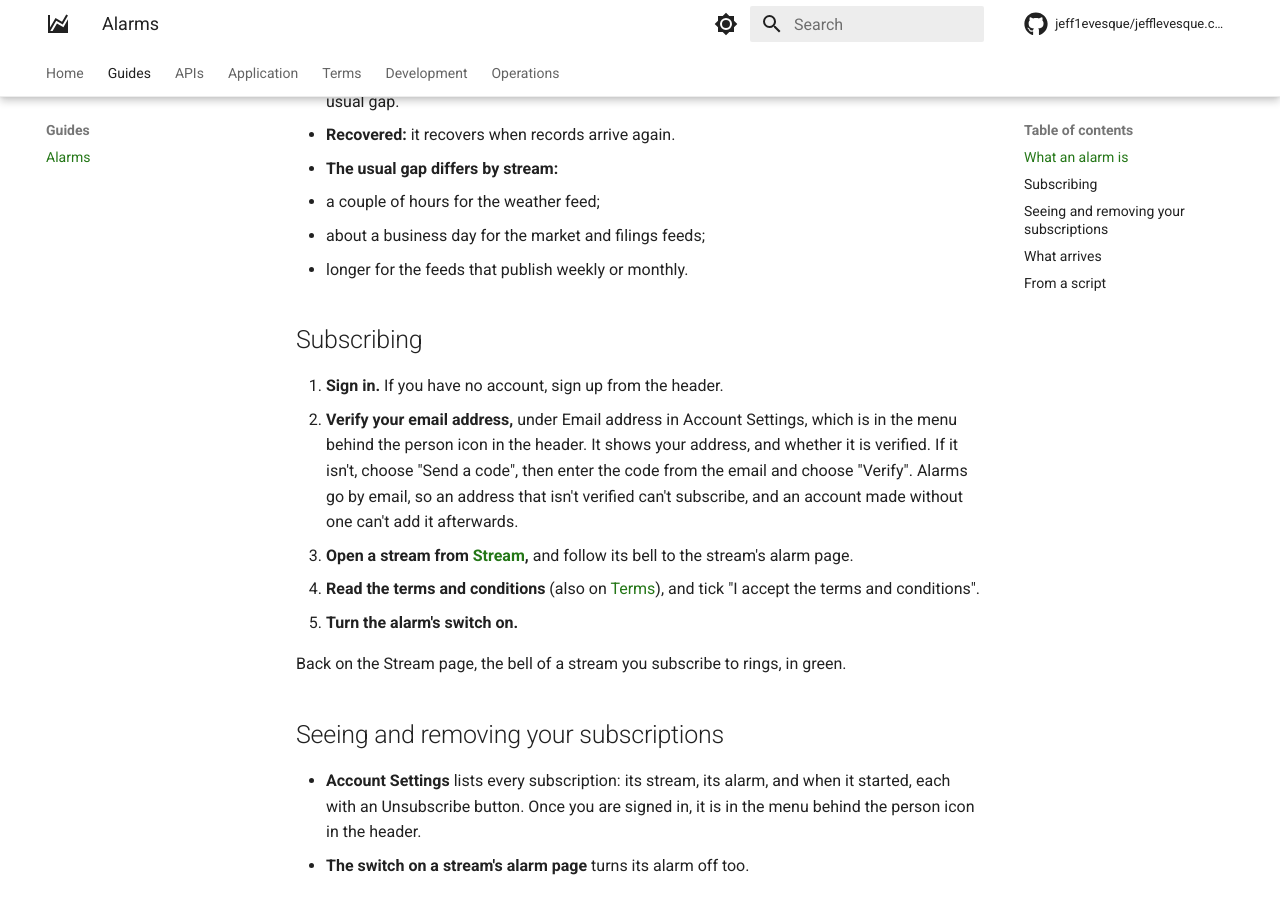
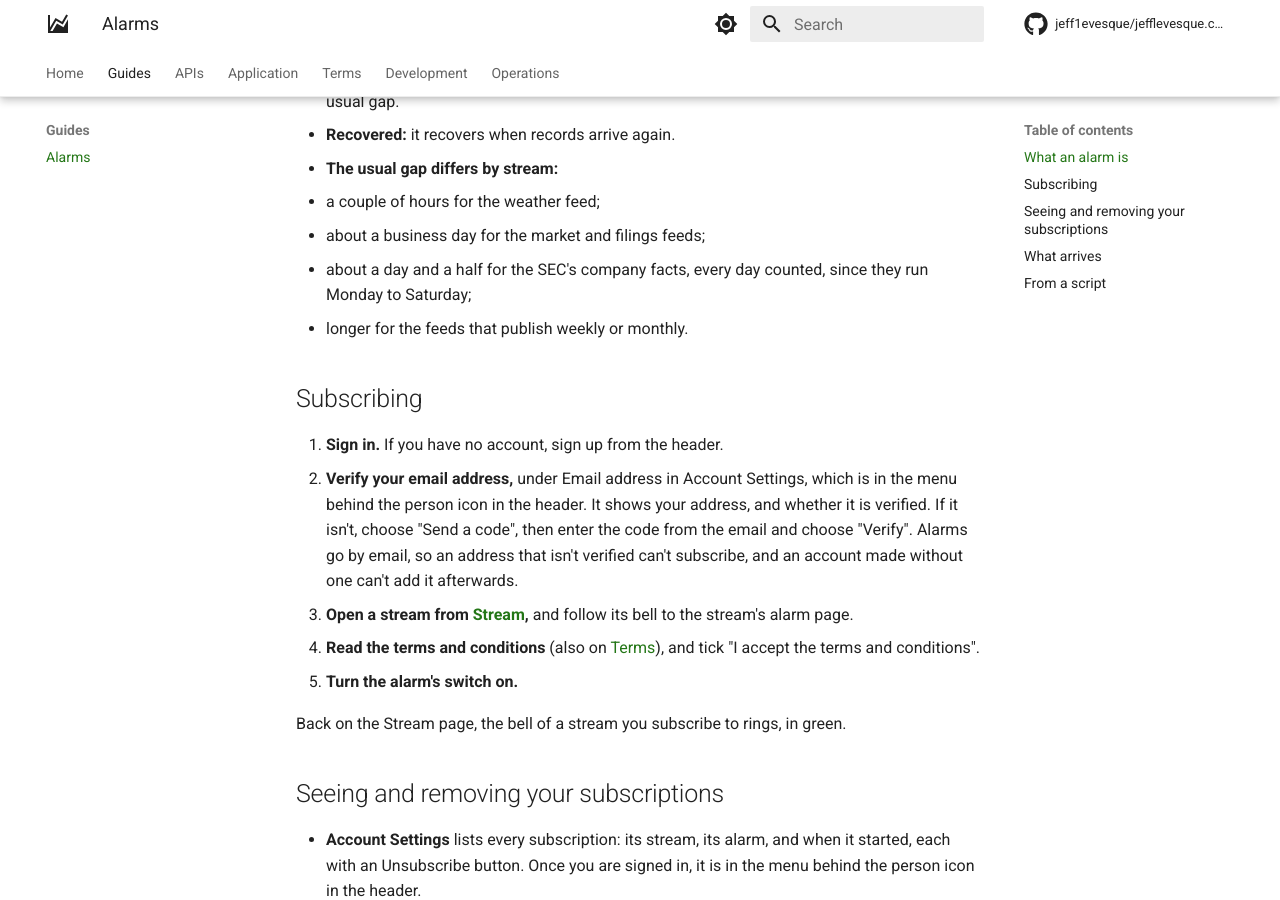
Before and after one commit to jeff1evesque/jefflevesque.com, an MkDocs documentation site: the page built from documentation/guide/alarms.md, in a window 1280 px wide and 900 px high, scrolled down 375 px. Built offline with MkDocs 1.6.1 and Material for MkDocs 9.7.7, drawn with Linux system fonts in a browser that asks for light colours; comment, search, counter and statistics services are not loaded.

Commit message:
#214: alarms.md, the company facts' usual gap

```diff
--- a/documentation/guide/alarms.md
+++ b/documentation/guide/alarms.md
@@ -14,6 +14,8 @@ Each stream has one alarm, its ingest alarm.
 - **The usual gap differs by stream:**
   - a couple of hours for the weather feed;
   - about a business day for the market and filings feeds;
+  - about a day and a half for the SEC's company facts, every day counted, since
+    they run Monday to Saturday;
   - longer for the feeds that publish weekly or monthly.
 
 ## Subscribing
```
